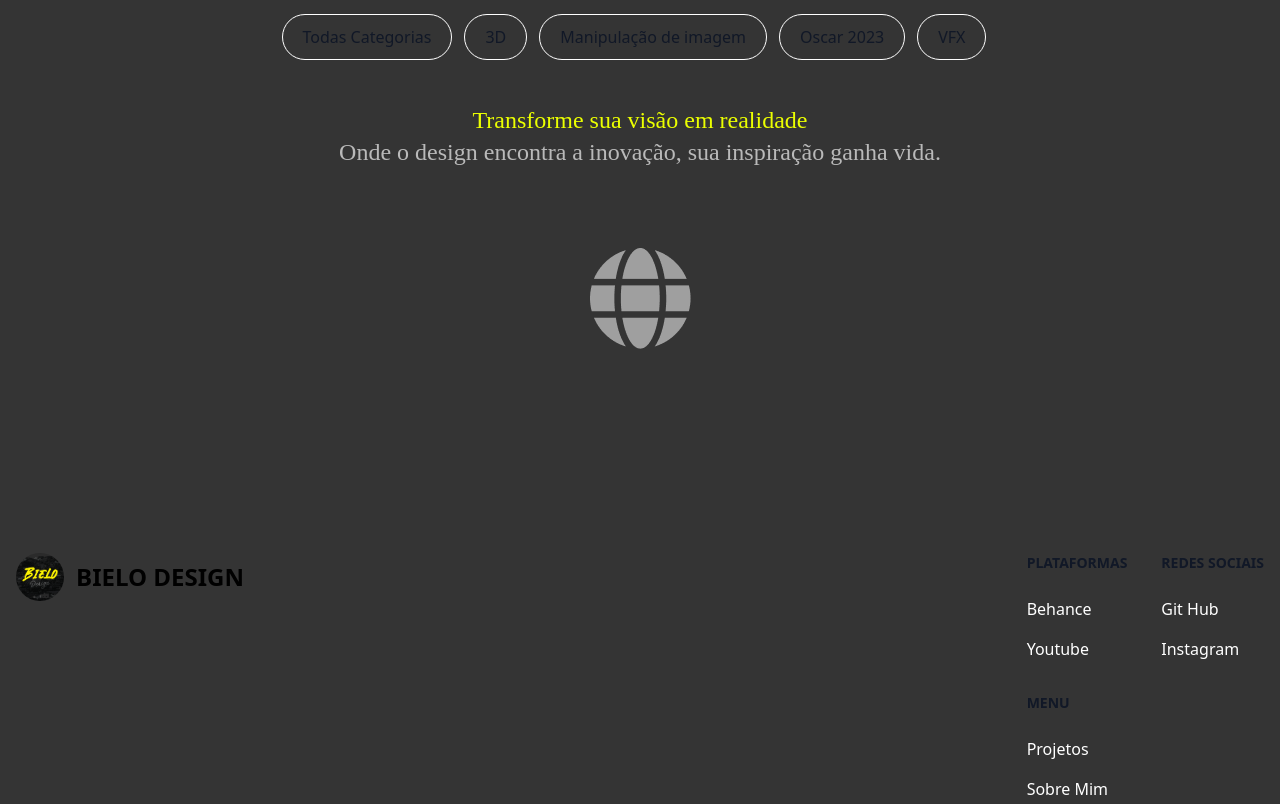
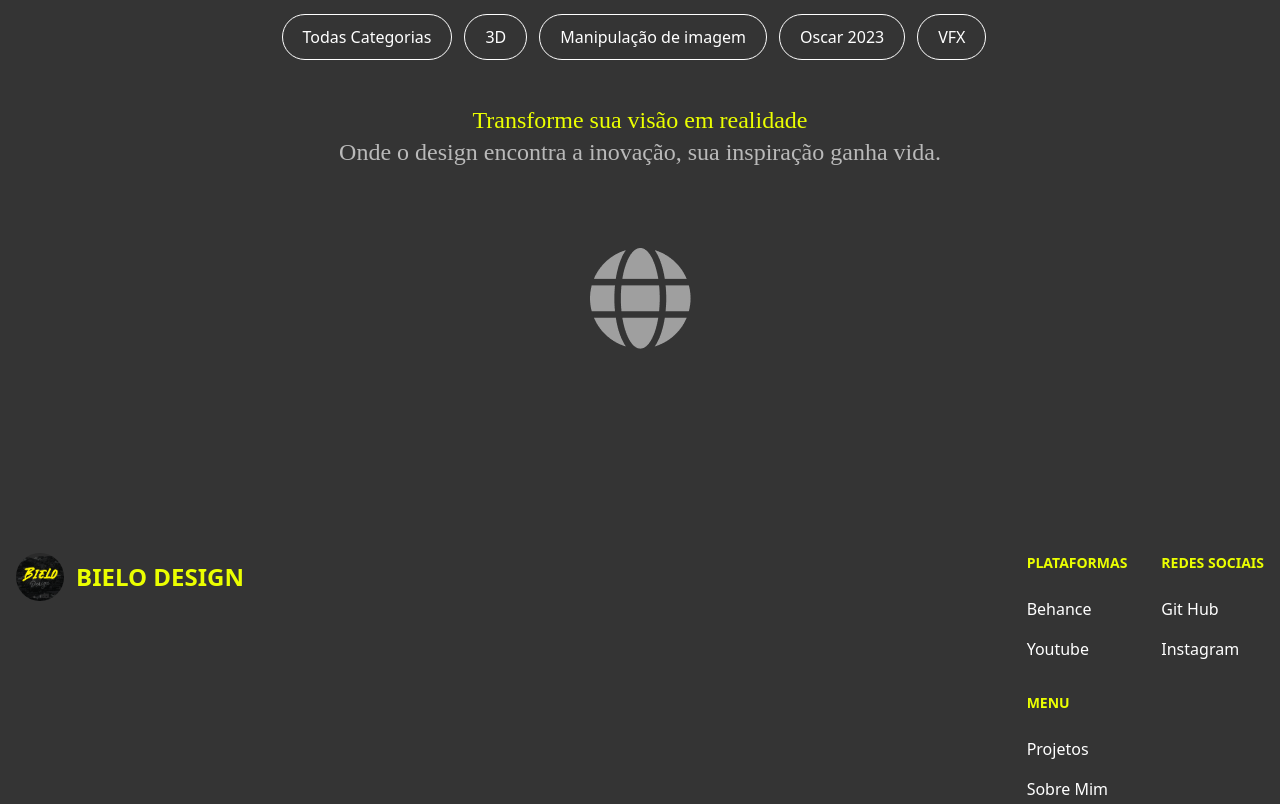
Before and after one commit to Ubieeel/bielo.design, a website: page src/projetos.html in a window 1280 px wide. Shown: the part 1098-1902 px from the top of the page. Drawn offline with nearby package versions, Linux system fonts and the light colour scheme; a web font is replaced by a local one.

Commit message:
Color footer

```diff
--- a/src/projetos.html
+++ b/src/projetos.html
@@ -98,15 +98,15 @@
     <div class="flex items-center justify-center py-4 md:py-8 flex-wrap">
 
 
-    <button onclick="mostrartudo()" type="button"  class=" text-gray-900 border hover:bg-white border-white hover:border-gray-200 dark:border-gray-900 dark:bg-gray-800 dark:hover:border-gray-700 bg-transparent focus:ring-4 focus:outline-none focus:ring-gray-300  rounded-full text-base font-medium px-5 py-2.5 text-center me-3 mb-3 hover:text-gray-700 dark:text-white dark:focus:ring-gray-800">Todas Categorias</button>
+    <button onclick="mostrartudo()" type="button"  class=" text-white border hover:bg-white border-white hover:border-gray-200 dark:border-gray-900 dark:bg-gray-800 dark:hover:border-gray-700 bg-transparent focus:ring-4 focus:outline-none focus:ring-gray-300  rounded-full text-base font-medium px-5 py-2.5 text-center me-3 mb-3 hover:text-gray-700 dark:text-white dark:focus:ring-gray-800">Todas Categorias</button>
 
-    <button onclick="mostrar1()" type="button" class="text-gray-900 border hover:bg-white border-white hover:border-gray-200 dark:border-gray-900 dark:bg-gray-800 dark:hover:border-gray-700 bg-transparent focus:ring-4 focus:outline-none focus:ring-gray-300  rounded-full text-base font-medium px-5 py-2.5 text-center me-3 mb-3 hover:text-gray-700 dark:text-white dark:focus:ring-gray-800">3D</button>
+    <button onclick="mostrar1()" type="button" class="text-white border hover:bg-white border-white hover:border-gray-200 dark:border-gray-900 dark:bg-gray-800 dark:hover:border-gray-700 bg-transparent focus:ring-4 focus:outline-none focus:ring-gray-300  rounded-full text-base font-medium px-5 py-2.5 text-center me-3 mb-3 hover:text-gray-700 dark:text-white dark:focus:ring-gray-800">3D</button>
 
-    <button onclick="mostrar2()" type="button"   class="text-gray-900 border hover:bg-white border-white hover:border-gray-200 dark:border-gray-900 dark:bg-gray-800 dark:hover:border-gray-700 bg-transparent focus:ring-4 focus:outline-none focus:ring-gray-300  rounded-full text-base font-medium px-5 py-2.5 text-center me-3 mb-3 hover:text-gray-700 dark:text-white dark:focus:ring-gray-800">Manipulação de imagem</button>
+    <button onclick="mostrar2()" type="button"   class="text-white border hover:bg-white border-white hover:border-gray-200 dark:border-gray-900 dark:bg-gray-800 dark:hover:border-gray-700 bg-transparent focus:ring-4 focus:outline-none focus:ring-gray-300  rounded-full text-base font-medium px-5 py-2.5 text-center me-3 mb-3 hover:text-gray-700 dark:text-white dark:focus:ring-gray-800">Manipulação de imagem</button>
 
-    <button onclick="mostrar3()" type="button" class="text-gray-900 border hover:bg-white border-white hover:border-gray-200 dark:border-gray-900 dark:bg-gray-800 dark:hover:border-gray-700 bg-transparent focus:ring-4 focus:outline-none focus:ring-gray-300  rounded-full text-base font-medium px-5 py-2.5 text-center me-3 mb-3 hover:text-gray-700 dark:text-white dark:focus:ring-gray-800">Oscar 2023</button>
+    <button onclick="mostrar3()" type="button" class="text-white border hover:bg-white border-white hover:border-gray-200 dark:border-gray-900 dark:bg-gray-800 dark:hover:border-gray-700 bg-transparent focus:ring-4 focus:outline-none focus:ring-gray-300  rounded-full text-base font-medium px-5 py-2.5 text-center me-3 mb-3 hover:text-gray-700 dark:text-white dark:focus:ring-gray-800">Oscar 2023</button>
 
-    <button onclick="mostrar4()" type="button" class="text-gray-900 border hover:bg-white border-white hover:border-gray-200 dark:border-gray-900 dark:bg-gray-800 dark:hover:border-gray-700 bg-transparent focus:ring-4 focus:outline-none focus:ring-gray-300  rounded-full text-base font-medium px-5 py-2.5 text-center me-3 mb-3 hover:text-gray-700 dark:text-white dark:focus:ring-gray-800">VFX</button>
+    <button onclick="mostrar4()" type="button" class="text-white border hover:bg-white border-white hover:border-gray-200 dark:border-gray-900 dark:bg-gray-800 dark:hover:border-gray-700 bg-transparent focus:ring-4 focus:outline-none focus:ring-gray-300  rounded-full text-base font-medium px-5 py-2.5 text-center me-3 mb-3 hover:text-gray-700 dark:text-white dark:focus:ring-gray-800">VFX</button>
 
 
 
@@ -458,12 +458,12 @@
               <div class="mb-6 md:mb-0">
                   <a href="/./index.html" class="flex items-center">
                       <img src="/img/Bielo.png" class="rounded-full h-12 me-3" alt="Site Logo" />
-                      <span class="self-center text-2xl font-semibold whitespace-nowrap dark:text-white">BIELO DESIGN</span>
+                      <span class="self-center text-2xl text-[#EBFF00] font-semibold whitespace-nowrap dark:text-white">BIELO DESIGN</span>
                   </a>
               </div>
               <div class="grid grid-cols-2 gap-8 sm:gap-6 sm:grid-cols-3">
                   <div>
-                      <h2 class="mb-6 text-sm font-semibold text-gray-900 uppercase dark:text-white">Plataformas</h2>
+                      <h2 class="mb-6 text-sm font-semibold text-[#EBFF00] uppercase dark:text-white">Plataformas</h2>
                       <ul class="text-white dark:text-gray-400 font-medium">
                           <li class="mb-4">
                               <a target="_blank" href="https://www.behance.net/MonteiroDsgn" class="hover:underline">Behance</a>
@@ -474,7 +474,7 @@
                       </ul>
                   </div>
                   <div>
-                      <h2 class="mb-6 text-sm font-semibold text-gray-900 uppercase dark:text-white">Redes Sociais</h2>
+                      <h2 class="mb-6 text-sm font-semibold text-[#EBFF00] uppercase dark:text-white">Redes Sociais</h2>
                       <ul class="text-white dark:text-gray-400 font-medium">
                           <li class="mb-4">
                               <a target="_blank" href="https://github.com/Ubieeel" class="hover:underline ">Git Hub</a>
@@ -485,7 +485,7 @@
                       </ul>
                   </div>
                   <div>
-                      <h2 class="mb-6 text-sm font-semibold text-gray-900 uppercase dark:text-white">Menu</h2>
+                      <h2 class="mb-6 text-sm font-semibold text-[#EBFF00] uppercase dark:text-white">Menu</h2>
                       <ul class="text-white dark:text-gray-400 font-medium">
                           <li class="mb-4">
                               <a target="_blank" href="projetos.html" class="hover:underline">Projetos</a>
```
Also changed, not shown: index.html (+8 -8 lines), src/Sobremim.html (+8 -8 lines).
